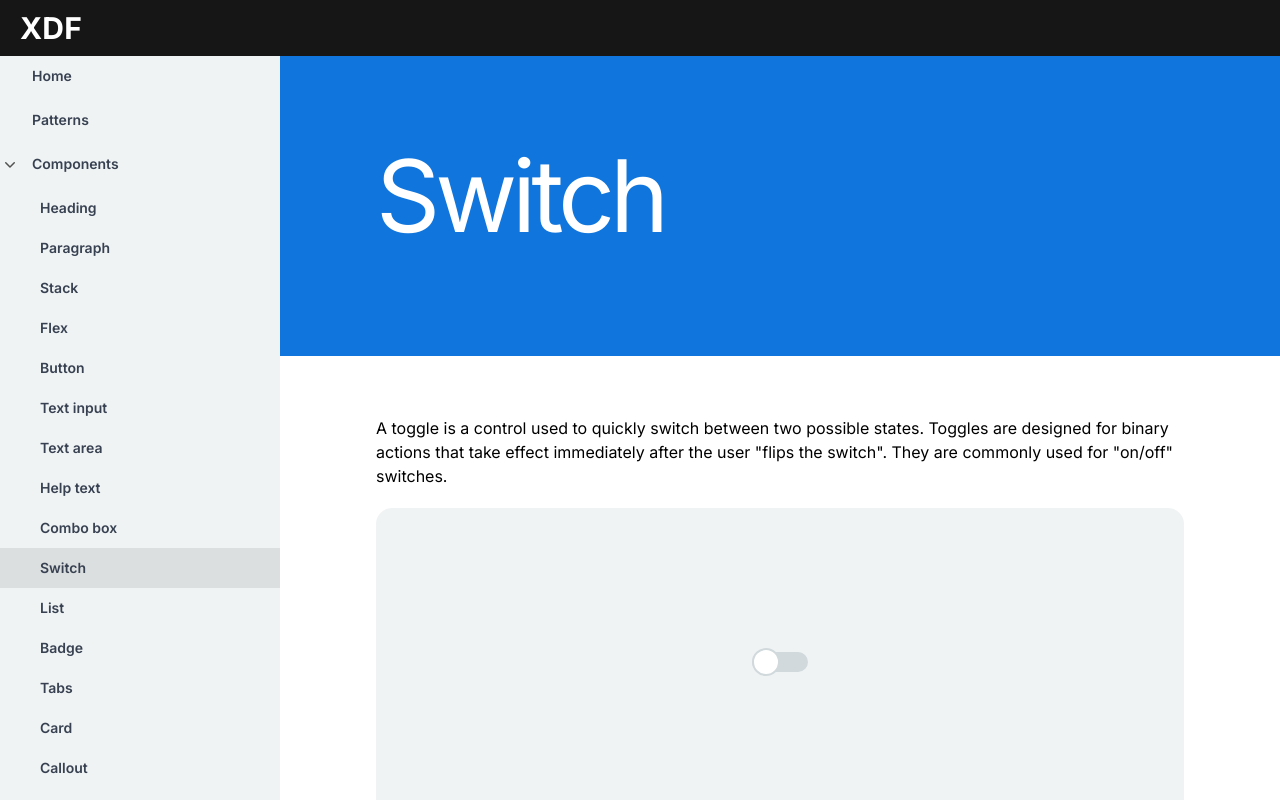
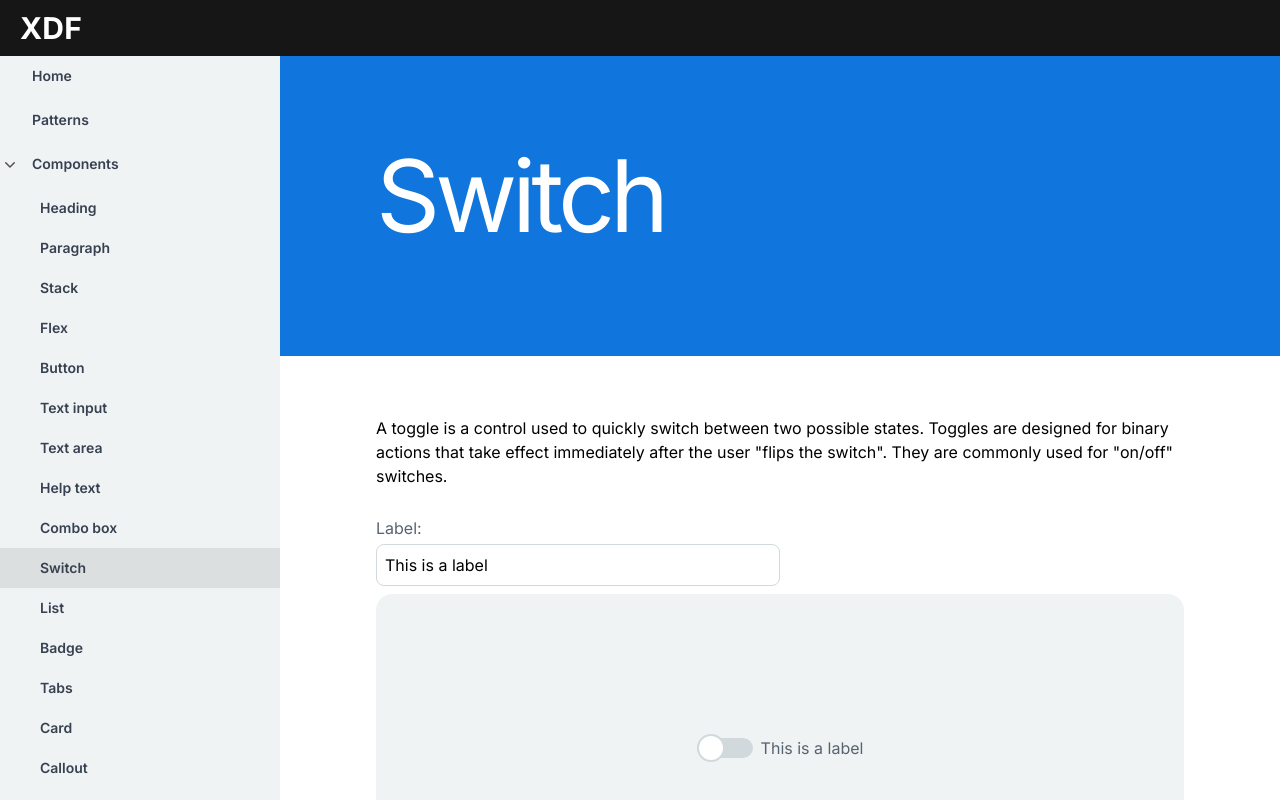
Before and after one commit to totisama/design-system, a Next.js app: page /components/switch in a window 1280 px wide. Shown: the top 800 px of the page. Built offline with nearby package versions, Linux system fonts and the light colour scheme.

Commit message:
Add label to switch + create hit playground component

```diff
--- a/src/app/components/switch/page.tsx
+++ b/src/app/components/switch/page.tsx
@@ -1,8 +1,7 @@
 import { PageWrapper } from '@/components/page-wrapper'
-import { Container } from '@/components/container'
-import { Switch } from '@/components/switch/switch'
 import { Text } from '@/components/text/text'
 import type React from 'react'
+import { SwitchPlayground } from '@/components/switch/switch-playground'
 
 export default function SwitchPage() {
   return (
@@ -15,9 +14,7 @@ export default function SwitchPage() {
           commonly used for &quot;on/off&quot; switches.
         </Text>
       </section>
-      <Container>
-        <Switch />
-      </Container>
+      <SwitchPlayground />
     </PageWrapper>
   )
 }
--- /dev/null
+++ b/src/components/switch/switch-playground.tsx
@@ -0,0 +1,43 @@
+'use client'
+
+import { Container } from '@/components/container'
+import { type ChangeEvent, useState } from 'react'
+import { TextInput } from '@/components/text-input/text-input'
+import { Switch } from '@/components/switch/switch'
+import { Box } from '../box/box'
+
+export const SwitchPlayground = () => {
+  const [label, setLabel] = useState('This is a label')
+
+  const handleTextChange = (e: ChangeEvent<HTMLInputElement>) => {
+    setLabel(e.target.value)
+  }
+
+  return (
+    <>
+      <Box
+        as='section'
+        display='flex'
+        gap='spacing-05'
+        width={'100%'}
+      >
+        <Box
+          as='div'
+          width={'50%'}
+          marginY='spacing-03'
+        >
+          <TextInput
+            id='label'
+            value={label}
+            placeholder='Label'
+            label={'Label:'}
+            onChange={handleTextChange}
+          />
+        </Box>
+      </Box>
+      <Container>
+        <Switch label={label} />
+      </Container>
+    </>
+  )
+}
--- a/src/components/switch/switch.tsx
+++ b/src/components/switch/switch.tsx
@@ -1,8 +1,13 @@
 'use client'
 
 import React, { useState } from 'react'
+import { HelpText } from '@/components/help-text/help-text'
 
-export const Switch = () => {
+interface SwitchProps {
+  label: string
+}
+
+export const Switch = ({ label }: SwitchProps) => {
   const [isChecked, setIsChecked] = useState(false)
 
   const handleCheckboxChange = () => {
@@ -11,7 +16,7 @@ export const Switch = () => {
 
   return (
     <label className='flex cursor-pointer select-none items-center'>
-      <div className='relative'>
+      <div className='relative mr-2'>
         <input
           type='checkbox'
           checked={isChecked}
@@ -27,8 +32,12 @@ export const Switch = () => {
               ? 'bg-button-primary-hover translate-x-7 border-button-primary-hover'
               : '!bg-white border-border-subtle-00'
           }`}
-        ></div>
+        />
       </div>
+      <HelpText
+        text={label}
+        variant={'default'}
+      />
     </label>
   )
 }
```
